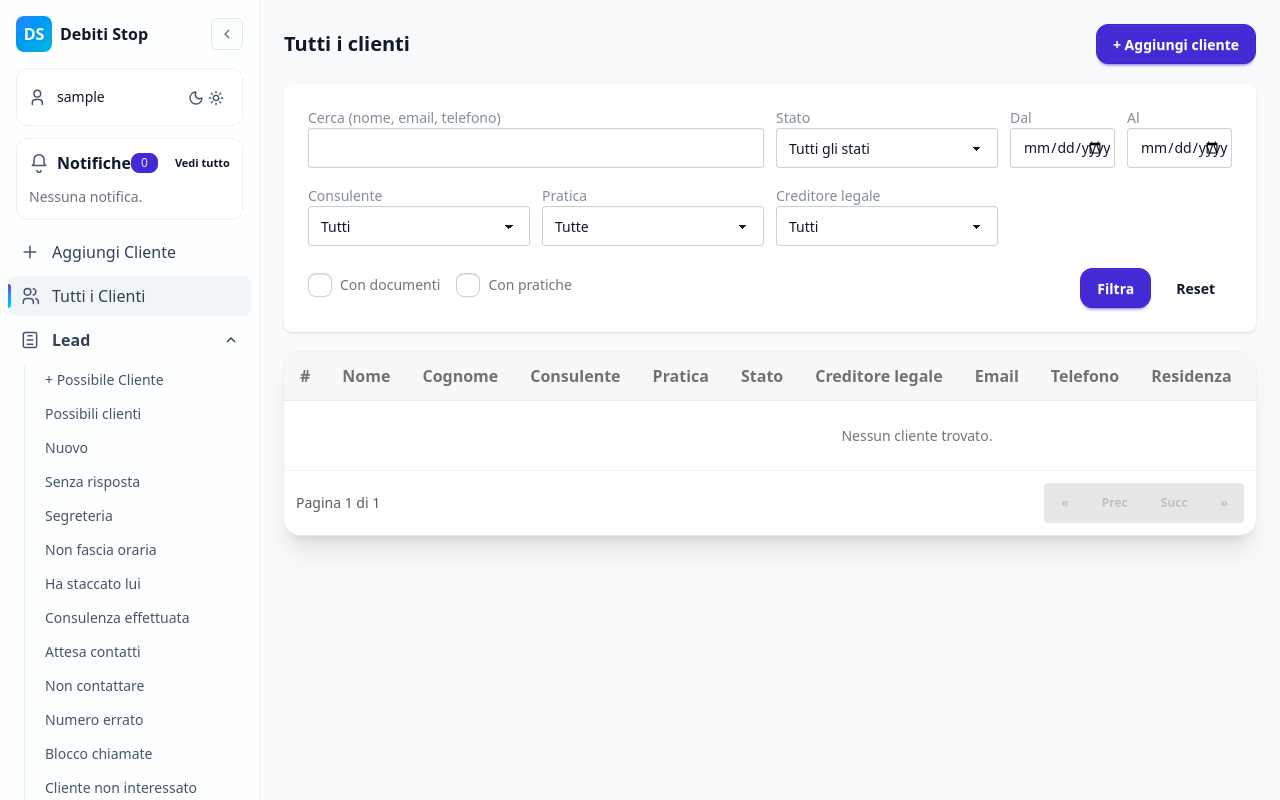
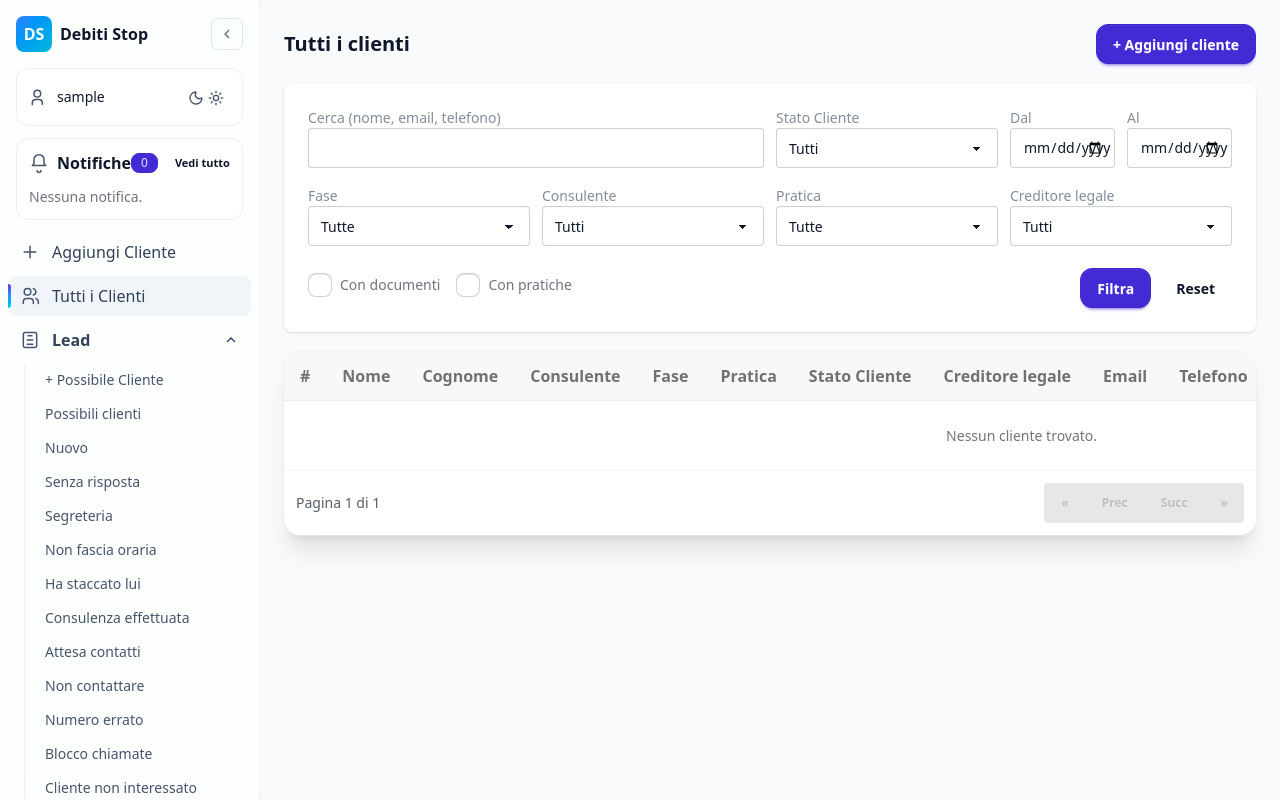
Before and after one commit to lucaromano98/debiti_stop, a Django app: page /clienti/ in a window 1280 px wide. Run offline with Django 5.2, Linux system fonts and the light colour scheme; the visitor is signed in with stand-in values (Sample User, id 1); data that the repository does not hold is empty; style sheets or scripts are compiled from the project's sources.

Commit message:
refactor(clienti): separa stato cliente e fase, aggiunge filtri fase/pratica/consulente

```diff
--- a/crm/admin.py
+++ b/crm/admin.py
@@ -3,9 +3,9 @@ from .models import Cliente, DocumentoCliente, Pratiche, ProfiloUtente, Lead, Co
 
 @admin.register(Cliente)
 class ClienteAdmin(admin.ModelAdmin):
-    list_display = ("nome", "cognome", "email", "telefono", "stato", "data_creazione")
+    list_display = ("nome", "cognome", "email", "telefono", "stato", "fase", "data_creazione")
     search_fields = ("nome", "cognome", "email", "telefono")
-    list_filter = ("stato", "data_creazione")
+    list_filter = ("stato", "fase", "data_creazione")
 
 @admin.register(DocumentoCliente)
 class DocumentoClienteAdmin(admin.ModelAdmin):
--- a/crm/forms.py
+++ b/crm/forms.py
@@ -18,7 +18,7 @@ class ClienteForm(forms.ModelForm):
         fields = [
             "nome", "cognome", "email", "telefono",
             "residenza", "esperienza_finanziaria",
-            "note", "stato", "pratica", "consulente",
+            "note", "stato", "fase", "pratica", "consulente",
             "istanza_visibilita", "documenti_inviati", "perizia_inviata",
             "creditore_legale", "creditore_legale_altro"
         ]
@@ -31,6 +31,7 @@ class ClienteForm(forms.ModelForm):
             "esperienza_finanziaria": forms.Textarea(attrs={"class": "textarea textarea-bordered w-full", "rows": 1}),
             "note": forms.Textarea(attrs={"class": "textarea textarea-bordered w-full", "rows": 4}),
             "stato": forms.Select(attrs={"class": "select select-bordered w-full"}),
+            "fase": forms.Select(attrs={"class": "select select-bordered w-full"}),
             "pratica": forms.Select(attrs={"class": "select select-bordered w-full"}),
             "consulente": forms.Select(attrs={"class": "select select-bordered w-full"}),
             "istanza_visibilita": forms.CheckboxInput(attrs={"class": "toggle toggle-primary"}),
--- a/crm/tables.py
+++ b/crm/tables.py
@@ -10,6 +10,7 @@ class ClientiTable(tables.Table):
     esperienza_finanziaria = tables.Column(verbose_name="Esperienza Finanziaria")
     visure = tables.Column(verbose_name="Visure")
     stato = tables.Column(verbose_name="Stato", attrs={"td": {"class": "td-nowrap"}})
+    fase = tables.Column(verbose_name="Fase", attrs={"td": {"class": "td-nowrap"}})
 
     azioni = tables.TemplateColumn(
         template_code="""
@@ -25,5 +26,5 @@ class ClientiTable(tables.Table):
 
     class Meta:
         model = Cliente
-        fields = ("nome","cognome","email","telefono","residenza","esperienza_finanziaria","visure","stato")
+        fields = ("nome","cognome","email","telefono","residenza","esperienza_finanziaria","visure","stato","fase")
         attrs = {"class": "table-app"}   # usa i nostri stili + DaisyUI
--- a/crm/templates/crm/clienti_tutti.html
+++ b/crm/templates/crm/clienti_tutti.html
@@ -24,14 +24,11 @@
         </label>
 
         <label class="form-control">
-          <div class="label"><span class="label-text">Stato</span></div>
+          <div class="label"><span class="label-text">Stato Cliente</span></div>
           <select name="stato" class="select select-bordered w-full">
-            <option value="">Tutti gli stati</option>
-            <option value="active"         {% if stato == 'active' %}selected{% endif %}>Attivo</option>
-            <option value="inactive"       {% if stato == 'inactive' %}selected{% endif %}>Non attivo</option>
-            <option value="legal"          {% if stato == 'legal' %}selected{% endif %}>Legale</option>
-            <option value="stragiudiziale" {% if stato == 'stragiudiziale' %}selected{% endif %}>Stragiudiziale</option>
-            <option value="istanza"        {% if stato == 'istanza' %}selected{% endif %}>Istanza di visibilità</option>
+            <option value="">Tutti</option>
+            <option value="active"   {% if stato_cliente == 'active' %}selected{% endif %}>Attivo</option>
+            <option value="inactive" {% if stato_cliente == 'inactive' %}selected{% endif %}>Non attivo</option>
           </select>
         </label>
 
@@ -45,6 +42,19 @@
             <input type="date" name="al" value="{{ al }}" class="input input-bordered w-full" />
           </label>
         </div>
+
+        <label class="form-control md:col-span-1">
+          <div class="label"><span class="label-text">Fase</span></div>
+          <select name="fase" class="select select-bordered w-full">
+            <option value="">Tutte</option>
+            {% for val,label in FASI_CLIENTE %}
+              {% if val %}
+                <option value="{{ val }}" {% if fase_sel == val %}selected{% endif %}>{{ label }}</option>
+              {% endif %}
+            {% endfor %}
+            <option value="__empty__" {% if fase_sel == '__empty__' %}selected{% endif %}>Nessuna</option>
+          </select>
+        </label>
 
         <label class="form-control md:col-span-1">
           <div class="label"><span class="label-text">Consulente</span></div>
@@ -119,8 +129,9 @@
               <a href="{% qurl sort='consulente' page=None %}" class="link link-hover">Consulente</a>
               <span class="sort-raw">▲▼</span>
             </th>
+            <th>Fase</th>
             <th>Pratica</th>
-            <th>Stato</th>
+            <th>Stato Cliente</th>
             <th>Creditore legale</th>
             <th>Email</th>
             <th>Telefono</th>
@@ -141,14 +152,25 @@
             <td class="td-nowrap">{{ c.cognome }}</td>
             <td class="td-nowrap">{{ c.consulente|default:"—" }}</td>
             <td class="td-nowrap">
+              {% if c.fase == 'legale' %}
+                <span class="badge badge-info badge-outline">Legale</span>
+              {% elif c.fase == 'stragiudiziale' %}
+                <span class="badge badge-secondary badge-outline">Stragiudiziale</span>
+              {% elif c.fase == 'istanza' %}
+                <span class="badge badge-warning badge-outline">Istanza di visibilità</span>
+              {% else %}
+                <span class="badge badge-ghost badge-outline">Nessuna</span>
+              {% endif %}
+            </td>
+            <td class="td-nowrap">
               {% if c.pratica == 'buon_fine' %}
                 <span class="badge badge-success badge-outline">Buon fine</span>
               {% elif c.pratica == 'doc_mancanti' %}
                 <span class="badge badge-warning badge-outline">Doc Mancanti</span>
               {% elif c.pratica == 'revoca' %}
                 <span class="badge badge-error badge-outline">Revoca</span>
-              {% elif c.pratica == 'cocluso' %}
-                <span class="badge badge-info badge-outline">Cocluso</span>
+              {% elif c.pratica == 'concluso' %}
+                <span class="badge badge-info badge-outline">Concluso</span>
               {% else %}
                 <span class="badge badge-ghost badge-outline">—</span>
               {% endif %}
@@ -159,12 +181,6 @@
                 <span class="badge-attivo">Attivo</span>
               {% elif c.stato == 'inactive' %}
                 <span class="badge-negativo">Non attivo</span>
-              {% elif c.stato == 'legal' %}
-                <span class="badge-in-corso">Legale</span>
-              {% elif c.stato == 'stragiudiziale' %}
-                <span class="badge-giudiziale">Stragiudiziale</span>
-              {% elif c.stato == 'istanza' %}
-                <span class="badge badge-warning">Istanza di visibilità</span>
               {% else %}
                 <span class="badge badge-neutral">—</span>
               {% endif %}
@@ -193,7 +209,7 @@
           </tr>
           {% empty %}
           <tr>
-            <td colspan="12" class="text-center text-base-content/60 py-6">Nessun cliente trovato.</td>
+            <td colspan="14" class="text-center text-base-content/60 py-6">Nessun cliente trovato.</td>
           </tr>
           {% endfor %}
         </tbody>
--- a/crm/views.py
+++ b/crm/views.py
@@ -261,7 +261,8 @@ def clienti_tutti(request):
 
     # --- FILTRI ---
     q = request.GET.get("q", "").strip()
-    stato = request.GET.get("stato", "").strip()           # active/inactive/legal
+    stato_cliente = request.GET.get("stato", "").strip()   # active/inactive
+    fase_sel = request.GET.get("fase", "").strip()         # legale/stragiudiziale/istanza
     dal_raw = request.GET.get("dal", "").strip()
     al_raw = request.GET.get("al", "").strip()
     consulente_id = request.GET.get("consulente", "").strip()
@@ -278,8 +279,12 @@ def clienti_tutti(request):
             | Q(telefono__icontains=q)
         )
 
-    if stato in {"active", "inactive", "legal", "stragiudiziale", "istanza"}:
-        qs = qs.filter(stato=stato)
+    if stato_cliente in {"active", "inactive"}:
+        qs = qs.filter(stato=stato_cliente)
+    if fase_sel == "__empty__":
+        qs = qs.filter(fase="")
+    elif fase_sel and fase_sel in dict(Cliente.FaseStato.choices):
+        qs = qs.filter(fase=fase_sel)
     if pratica_sel in dict(Cliente.PraticaStato.choices):
         qs = qs.filter(pratica=pratica_sel)
     elif pratica_sel == "__empty__":
@@ -344,7 +349,8 @@ def clienti_tutti(request):
         "clienti": page_obj.object_list,
         "page_obj": page_obj,
         "q": q,
-        "stato": stato,
+        "stato_cliente": stato_cliente,
+        "fase_sel": fase_sel,
         "consulente_sel": consulente_id,
         "pratica_sel": pratica_sel,
         "dal": dal_raw,
@@ -358,6 +364,7 @@ def clienti_tutti(request):
         "creditore_legale": creditore_legale,
         "CONSULENTI": consulenti,
         "CREDITORI_LEGALI": CreditoreLegale.choices,  # <-- nome corretto (plurale)
+        "FASI_CLIENTE": Cliente.FaseStato.choices,
         "PRATICHE_CLIENTE": Cliente.PraticaStato.choices,
     }
     return render(request, "crm/clienti_tutti.html", ctx)
@@ -367,7 +374,7 @@ def clienti_tutti(request):
 @login_required
 @user_passes_test(has_portal_access)
 def clienti_legali(request):
-    clienti = Cliente.objects.filter(stato="legal").order_by("-data_creazione")
+    clienti = Cliente.objects.filter(fase="legale").order_by("-data_creazione")
     return render(request, "crm/clienti_legali.html", {"clienti": clienti})
 
 
@@ -395,6 +402,7 @@ def cliente_nuovo(request):
         form = ClienteForm(request.POST)
         if form.is_valid():
             cliente = form.save()
+            autore_nome = request.user.get_username() if request.user.is_authenticated else ""
 
             if cliente.perizia_inviata and cliente.stato != "active":
                 cliente.stato = "active"
@@ -408,8 +416,7 @@ def cliente_nuovo(request):
                 Nota.objects.create(
                     cliente=cliente,
                     testo=cliente.note,
-                    # se nel modello c'è un campo autore, usa request.user
-                    autore=getattr(request, "user", None),
+                    autore=autore_nome,
                 )
 
             messages.success(request, "Cliente creato.")
@@ -423,7 +430,7 @@ def cliente_nuovo(request):
 @login_required
 @user_passes_test(has_portal_access)
 def clienti_possibili(request):
-    clienti = Cliente.objects.filter(stato="istanza").order_by("-data_creazione")
+    clienti = Cliente.objects.filter(fase="istanza").order_by("-data_creazione")
     return render(request, "crm/clienti_tutti.html", {"clienti": clienti, "page_obj": None})
 
 
@@ -597,6 +604,7 @@ def cliente_modifica(request, cliente_id):
         form = ClienteForm(request.POST, instance=cliente)
         if form.is_valid():
             cliente = form.save()
+            autore_nome = request.user.get_username() if request.user.is_authenticated else ""
 
             if cliente.perizia_inviata and cliente.stato != "active":
                 cliente.stato = "active"
@@ -619,7 +627,7 @@ def cliente_modifica(request, cliente_id):
                 if nota_esistente:
                     # aggiorniamo quella esistente
                     nota_esistente.testo = cliente.note
-                    nota_esistente.autore = getattr(request, "user", None)
+                    nota_esistente.autore = autore_nome
                     # se vuoi aggiornare anche la data:
                     # nota_esistente.creata_il = timezone.now()
                     nota_esistente.save()
@@ -628,7 +636,7 @@ def cliente_modifica(request, cliente_id):
                     Nota.objects.create(
                         cliente=cliente,
                         testo=cliente.note,
-                        autore=getattr(request, "user", None),
+                        autore=autore_nome,
                     )
 
             messages.success(request, "Cliente aggiornato.")
```
Also changed, not shown: crm/models.py (+14 -4 lines), crm/templates/crm/cliente_dettaglio.html (+7 -6 lines), crm/templates/crm/cliente_form.html (+8 -3 lines), crm/migrations/0036_cliente_pratica_concluso_fix.py (added), crm/migrations/0037_cliente_fase_separata.py (added).
